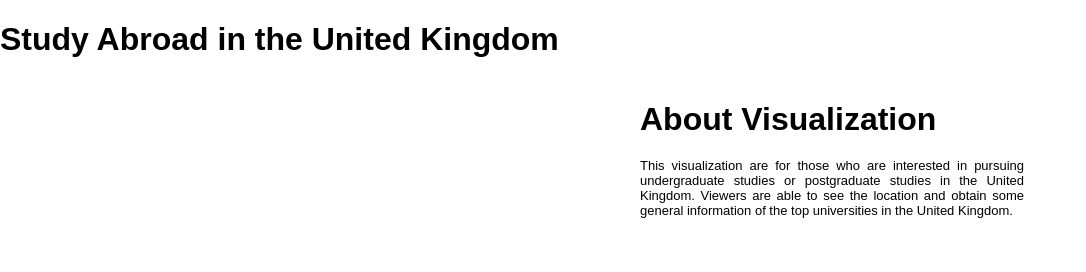
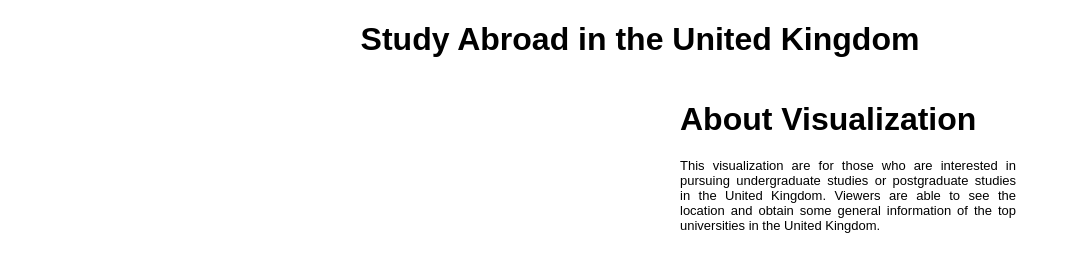
Before and after one commit to xlam0004/Homework-Week-10, a plain HTML site: page index.html in a window 1280 px wide. Shown: the whole page, without its empty margins (0-1086 px from the left). Drawn offline with nearby package versions, Linux system fonts and the light colour scheme; a script that the page names is missing.

Commit message:
Update index.html

```diff
--- a/index.html
+++ b/index.html
@@ -15,15 +15,25 @@
     <script src="https://cdn.jsdelivr.net/npm/vega-embed@6.17.0"></script>
 
     <script src="vega-lite-vis.js"></script>
+
+    <style>
+        .pure-g > div {
+            box-sizing: border-box;
+            border-left: 2.5rem solid transparent;
+            border-right: 2.5rem solid transparent;
+            background-color: transparent;
+        }
+    </style>
+
 </head>
 
 <body>
-    <div class="pure-g">
-
-        <div class="pure-u-1">
-            <h1>Study Abroad in the United Kingdom</h1>
+    <div id="main">
+        <div class="header">
+            <h1 style="color:black;">Study Abroad in the United Kingdom</h1>
         </div>
 
+        <div class="pure-g">
             <div class="pure-u-1-2">
                 <div id="propotional_symbol_map"></div>
             </div>
@@ -43,6 +53,7 @@
                 </div>
             </div>
         </div>
+    </div>
 </body>
 
 </html>
```
Lines whose indentation alone changed are shown as unchanged.
